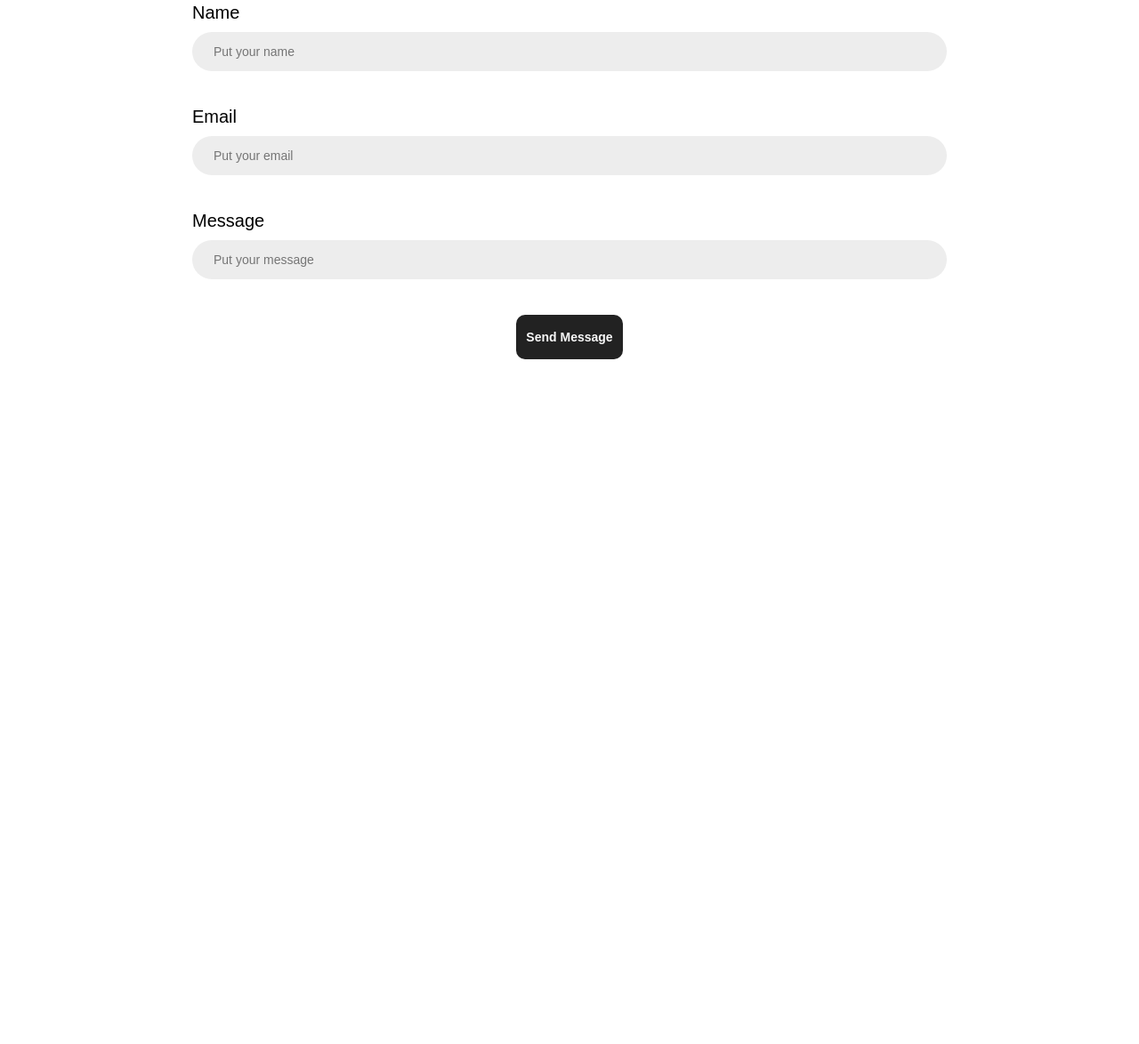
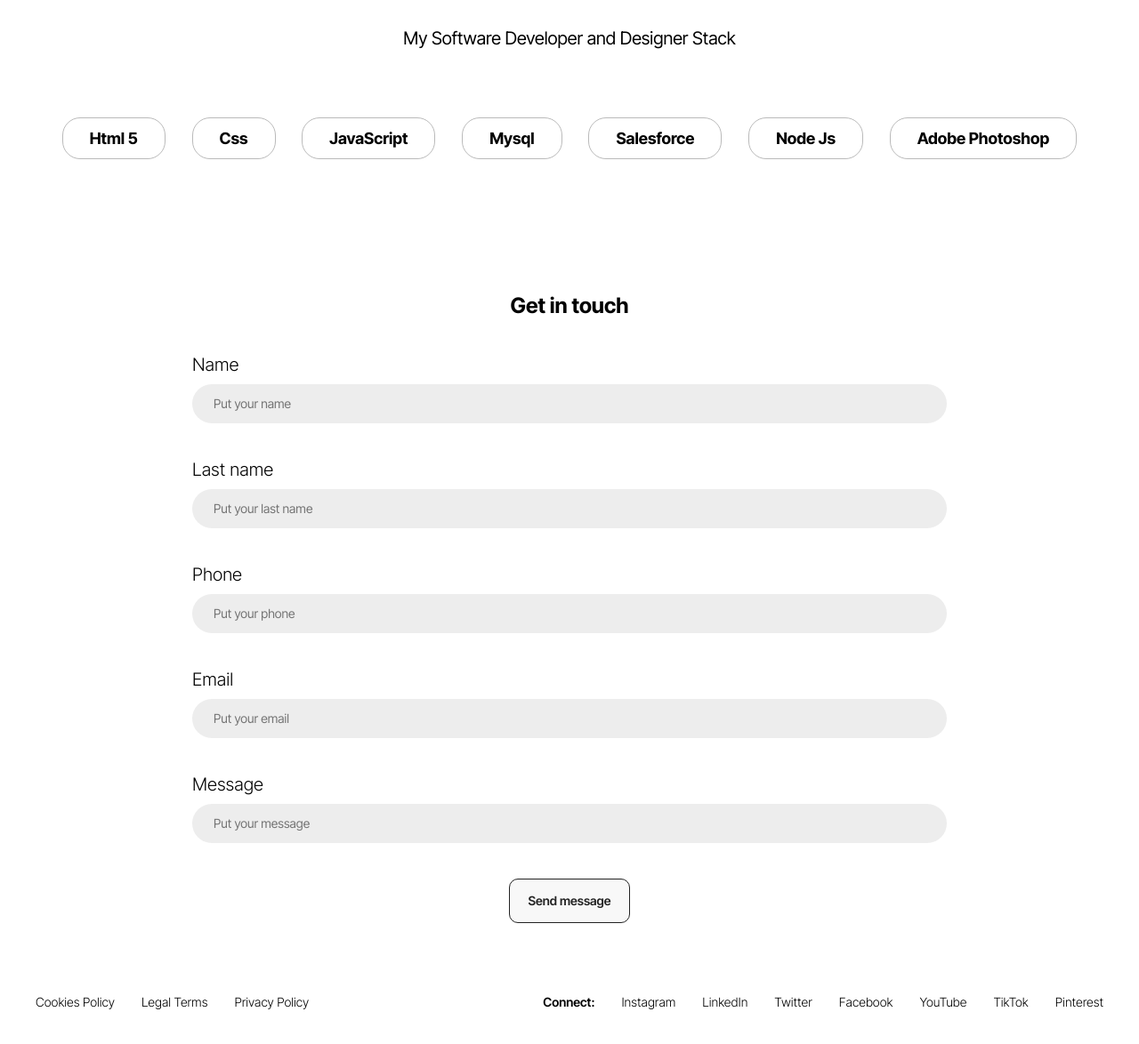
Before and after one commit to saucedogabriel/new-portfolio, a plain HTML site: page index.html in a window 1280 px wide. Shown: the part 1088-2262 px from the top of the page at 89% size. Before the commit the page ends 1568 px from the top, so only its background shows below. Drawn offline with Linux system fonts and the light colour scheme.

Commit message:
[FEAT] Integration of different design and style features

```diff
--- a/index.html
+++ b/index.html
@@ -9,7 +9,7 @@
     <body>
         <!-- First heading -->
         <header>
-            <p class="p_header">GS.</p>
+            <p class="p_header">GS .</p>
             <ul class="ul_header">
                 <li class="li_header">Explore</li>
                 <li class="li_header">About me</li>
@@ -46,6 +46,20 @@
                     <p class="p_section-hero">Furthermore, I am deeply committed to my work because it is one of the most important aspects of my life.💻</p>
                 </article>
             </section>
+            <section class="stack">
+                <article class="article_section-stack">
+                    <h2 class="h2_section-stack">My Software Developer and Designer Stack</h2>
+                </article>
+                <article class="article_section-stack">
+                    <p class="p_section-stack">Html 5</p>
+                    <p class="p_section-stack">Css</p>
+                    <p class="p_section-stack">JavaScript</p>
+                    <p class="p_section-stack">Mysql</p>
+                    <p class="p_section-stack">Salesforce</p>
+                    <p class="p_section-stack">Node Js</p>
+                    <p class="p_section-stack">Adobe Photoshop</p>
+                </article>
+            </section>
             <section class="form">
                 <article class="article_section-form">
                     <p class="p_section-form">Get in touch</p>
@@ -56,6 +70,14 @@
                         <input type="text" placeholder="Put your name" name="name" class="input_section-form">
                     </div>
                     <div class="div_section-form">
+                        <label for="last name" class="label_section-form">Last name</label>
+                        <input type="text"  placeholder="Put your last name"name="Last name" class="input_section-form">
+                    </div>
+                    <div class="div_section-form">
+                        <label for="phone" class="label_section-form">Phone</label>
+                        <input type="text"  placeholder="Put your phone"name="phone" class="input_section-form">
+                    </div>
+                    <div class="div_section-form">
                         <label for="email" class="label_section-form">Email</label>
                         <input type="text"  placeholder="Put your email"name="email" class="input_section-form">
                     </div>
@@ -63,10 +85,26 @@
                         <label for="mesagge" class="label_section-form">Message</label>
                         <input type="text" na placeholder="Put your message"message" class="input_section-form">
                     </div>
-                    <button class="button_section-form">Send Message</button>
+                    <button class="button_section-form">Send message</button>
                 </article>
             </section>
         </main>
-        <footer></footer>
+        <footer>
+            <article class="article_footer">
+                <p class="p_footer">Cookies Policy</p>
+                <p class="p_footer">Legal Terms</p>
+                <p class="p_footer">Privacy Policy</p>
+            </article>
+            <article class="article_footer">
+                <span class="span_footer">Connect:</span>
+                <p class="p_footer">Instagram</p>
+                <p class="p_footer">LinkedIn</p>
+                <p class="p_footer">Twitter</p>
+                <p class="p_footer">Facebook</p>
+                <p class="p_footer">YouTube</p>
+                <p class="p_footer">TikTok</p>
+                <p class="p_footer">Pinterest</p>
+            </article>
+        </footer>
     </body>
 </html>
--- a/style/footer.css
+++ b/style/footer.css
@@ -1,3 +1,31 @@
 footer {
     margin-top: var(--spacing--40);
+    width: 100%;
+    display: flex;
+    flex-direction: row;
+    align-items: center;
+    justify-content: space-between;
+    font-size: var(--font-14);
+    padding: var(--spacing--40) 0;
 }
+
+.article_footer{
+    display: flex;
+    flex-direction: row;
+    align-items: center;
+    justify-content: center;
+    gap: var(--spacing--30);
+}
+
+.span_footer{
+    font-weight: 600;
+}
+
+.p_footer{
+    transition: 0.3s ease;
+    cursor: pointer;
+}
+
+.p_footer:hover{
+    opacity: 60%;
+}
--- a/style/form.css
+++ b/style/form.css
@@ -2,8 +2,7 @@
     display: flex;
     flex-direction: column;
     align-items: center;
-    height: 50rem;
-    margin-top: 20rem;
+    margin-top: 15rem;
     gap: var(--spacing--40);
 }
 
@@ -37,7 +36,8 @@
 }
 
 .p_section-form{
-    font-size: var(--font-20);
+    font-size: var(--font-24);
+    font-weight: bold;
 }
 
 label {
@@ -46,11 +46,17 @@ label {
 
 .button_section-form{
     border-radius: var(--spacing--10);
-    border: none;
+    border: solid 1px var(--black-color);
     height: var(--spacing--50);
+    background-color: var(--white-color);
+    color: var(--black-color);
+    font-size: var(--font-14);
+    cursor: pointer;
+    transition: .3s ease;
+    padding: var(--spacing--10) var(--spacing--20);
+}
+
+.button_section-form:hover {
     background-color: var(--black-color);
     color: var(--white-color);
-    width: var(--spacing--120);
-    font-weight: bold;
-    font-size: var(--font-14);
 }
--- a/style/formatting.css
+++ b/style/formatting.css
@@ -1,11 +1,12 @@
 :root {
 	/* Typography*/
-	--base-font: "arial", serif;
+	--base-font: "Inter Tight", sans-serif;
 
 	/* Pallette Colors*/
 	--black-color: #222222;
     --white-color: #F8F8F8;
 	--grey-color: #EDEDED;
+	--grey-color2: #bababa;
 
 	/* Font-Size*/
 	--font-60: 6em;
@@ -89,3 +90,12 @@ ul {
 section {
     margin: var(--spacing--70) 0 0 0;
 }
+
+button {
+    font-family: var(--base-font);
+	font-weight: 600;
+}
+
+input {
+    font-family: var(--base-font);
+}
--- a/style/header.css
+++ b/style/header.css
@@ -21,7 +21,13 @@ header {
 }
 
 .li_header {
+    font-weight: 600;
+    transition: .3s ease;
+    cursor: pointer;
+}
 
+.li_header:hover {
+    opacity: 60%;
 }
 
 
@@ -50,12 +56,25 @@ header {
     background-color: var(--black-color);
     color: var(--white-color);
     width: var(--spacing--100);
-    font-weight: bold;
+    font-weight: 600;
     font-size: var(--font-8);
+    cursor: pointer;
+    transition: 0.3s ease;
+}
+
+.button_header:nth-child(1):hover {
+    opacity: 70%;
 }
 
 .button_header:nth-child(2){
     color: var(--black-color);
     background-color: var(--white-color);
     border: 1px solid var(--black-color);
+    transition: 0.3s ease;
 }
+
+.button_header:nth-child(2):hover{
+    color: var(--white-color);
+    background-color: var(--black-color);
+    border: 1px solid var(--white-color);
+}
--- a/style/hero.css
+++ b/style/hero.css
@@ -3,7 +3,7 @@
     display: flex;
     flex-direction: column;
     align-items: center;
-    height: 40rem;
+    height: 60rem;
     gap: var(--spacing--40);
 }
 
--- /dev/null
+++ b/style/stack.css
@@ -0,0 +1,35 @@
+.stack {
+    display: flex;
+    flex-direction: column;
+    align-items: center;
+    justify-content: center;
+    gap: var(--spacing--60);
+}
+
+.h2_section-stack {
+    font-size: var(--font-20);
+    font-weight: normal;
+}
+
+
+.article_section-stack {
+    display: flex;
+    flex-direction: row;
+    width: 100%;
+    align-items: center;
+    justify-content: space-evenly;
+}
+
+.p_section-stack {
+    font-size: var(--font-18);
+    font-weight: bold;
+    border: solid 1px var(--grey-color2);
+    padding: var(--spacing--12) var(--spacing--30);
+    border-radius: var(--spacing--20);
+    cursor: pointer;
+    transition: 0.2s ease-in;
+}
+
+.p_section-stack:hover{
+    border: solid 1px var(--black-color);
+}
--- a/styles.css
+++ b/styles.css
@@ -1,6 +1,9 @@
+@import url('https://fonts.googleapis.com/css2?family=Inter+Tight:ital,wght@0,100..900;1,100..900&display=swap');
+
 @import url("./style/formatting.css");
 @import url("./style/header.css");
 @import url("./style/section_mention.css");
 @import url("./style/hero.css");
 @import url("./style/form.css");
 @import url("./style/footer.css");
+@import url("./style/stack.css");
```
